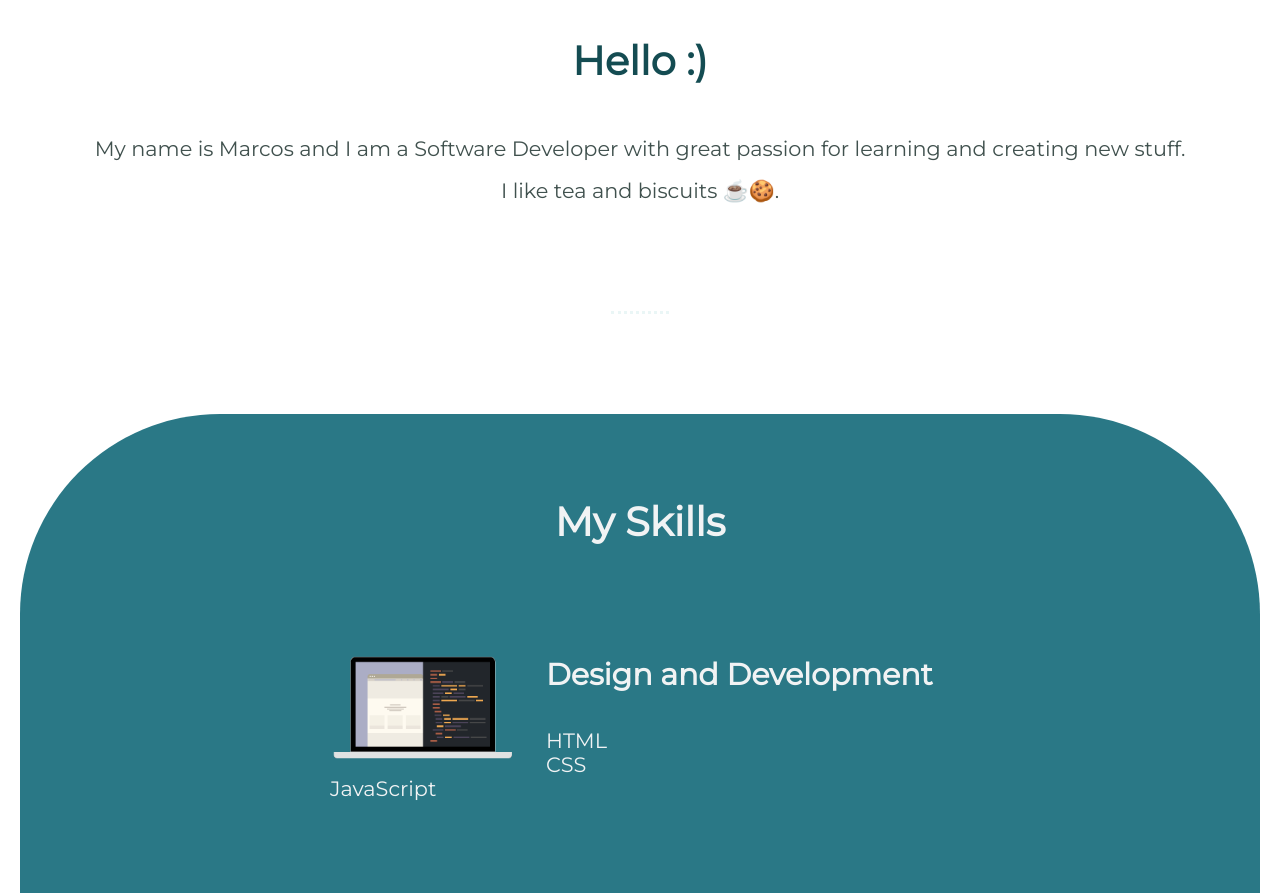
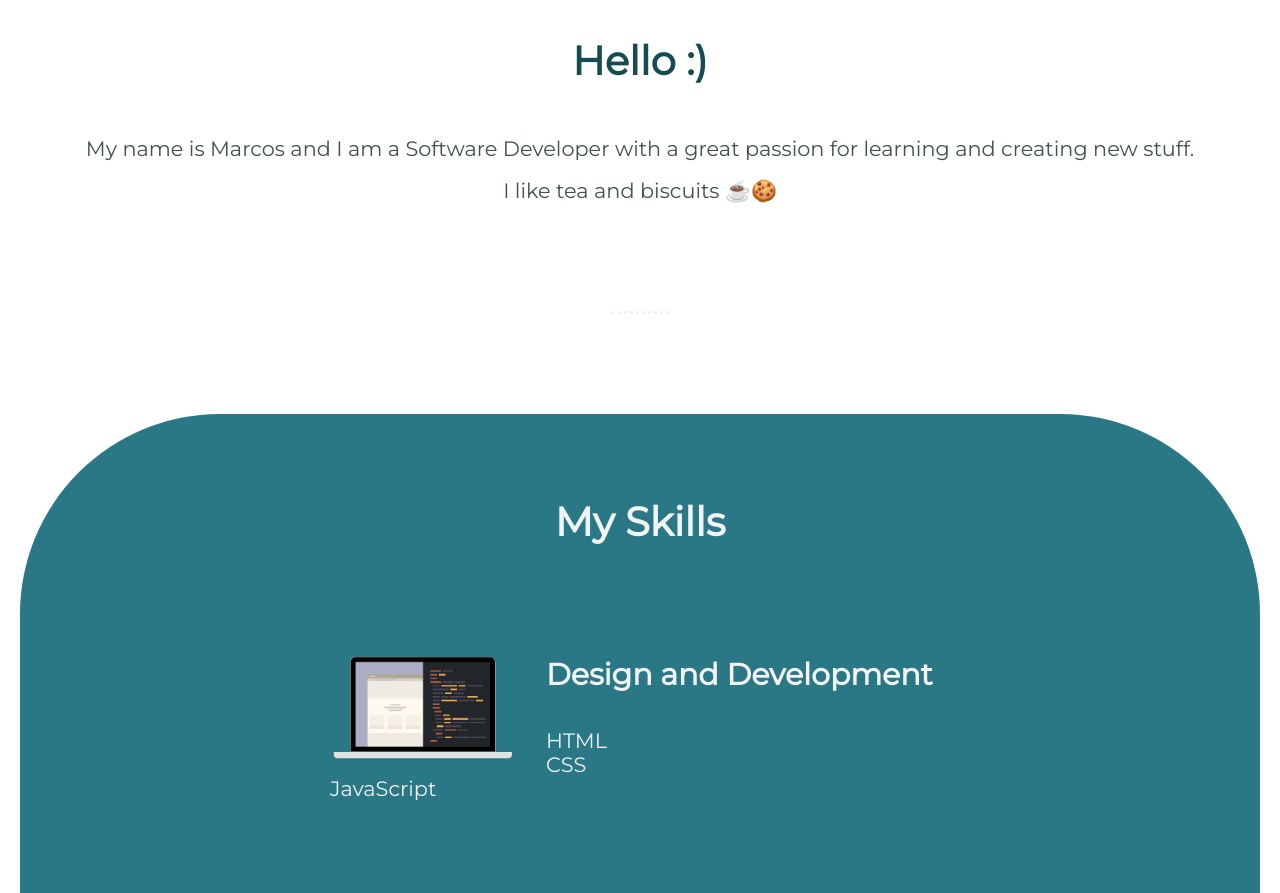
Before and after one commit to marcosmart/mysite, a plain HTML site: page index.html in a window 1280 px wide. Shown: the part 1101-1994 px from the top of the page. Drawn offline with Linux system fonts and the light colour scheme.

Commit message:
Update index.html

```diff
--- a/index.html
+++ b/index.html
@@ -24,7 +24,7 @@
         <div class="profile">
             <img class="profile-pic" src="images/avataaars.png" alt="profile-pic">
             <h2>Hello :)</h2>
-            <p class="text-bio">My name is Marcos and I am a Software Developer with great passion for learning and creating new stuff. <br>I like tea and biscuits ☕🍪.<br></p>
+            <p class="text-bio">My name is Marcos and I am a Software Developer with a great passion for learning and creating new stuff. <br>I like tea and biscuits ☕🍪<br></p>
         </div>
         <hr>
         <div class="skills">
```
